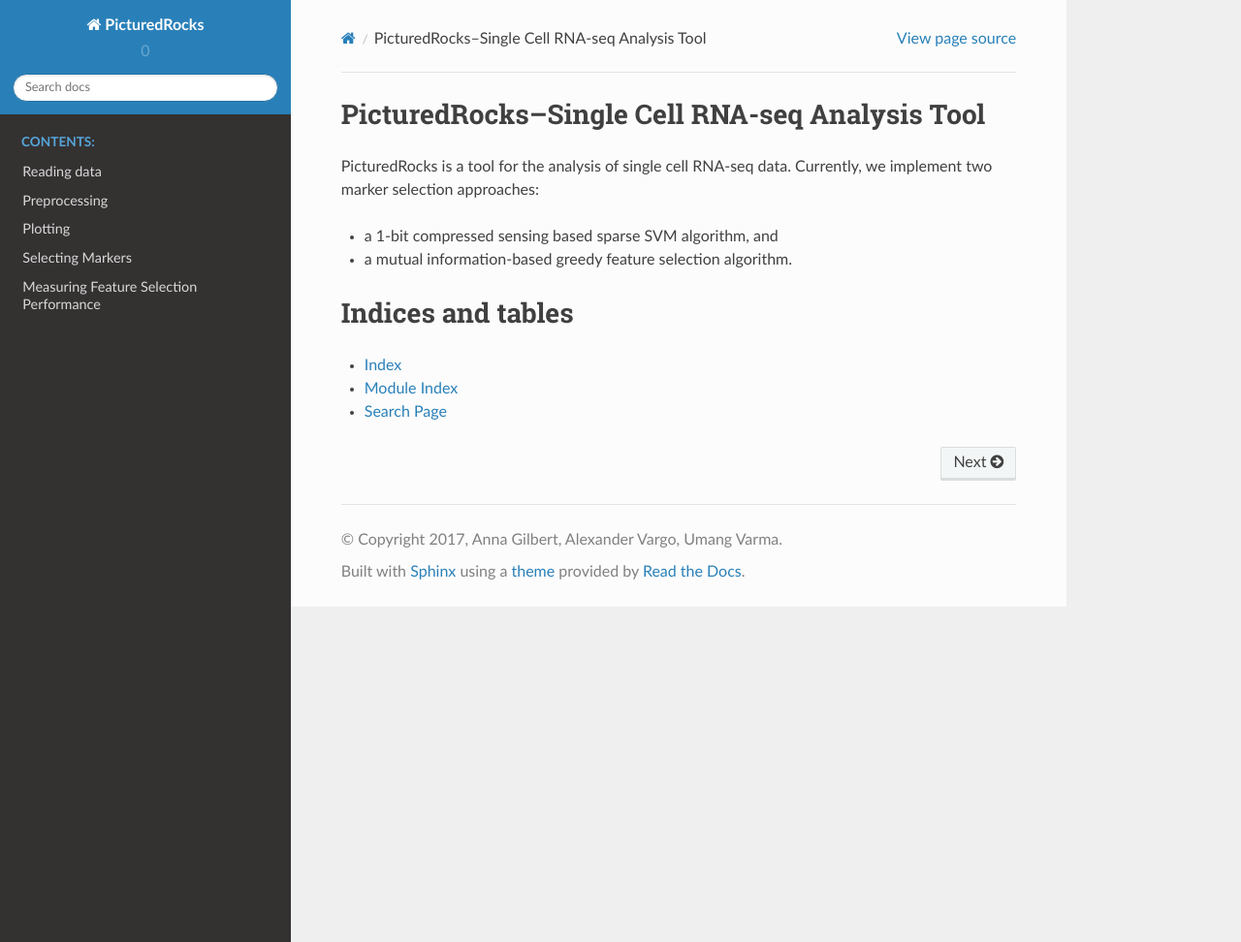
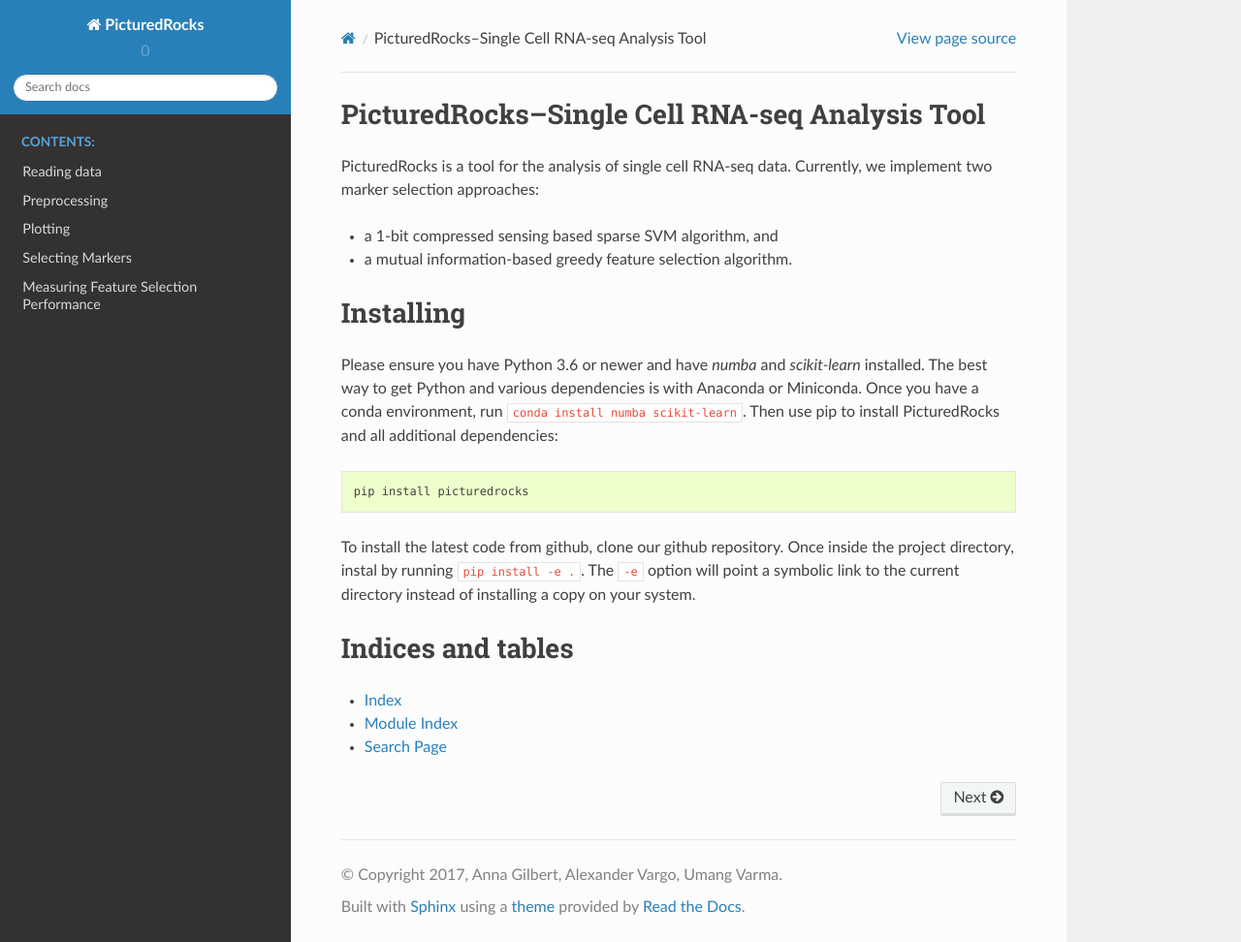
Before and after one commit to umangv/picturedrocks, a Sphinx documentation site: the page built from docs/index.rst, in a window 1280 px wide and 972 px high. Shown: the whole window at 97% size. Built offline with Sphinx 7.4.7 and the Read the Docs theme 2.0.0, drawn with Linux system fonts in a browser that asks for light colours.

Commit message:
Minor documentation changes

```diff
--- a/docs/index.rst
+++ b/docs/index.rst
@@ -11,6 +11,16 @@
 
 * a 1-bit compressed sensing based sparse SVM algorithm, and
 * a mutual information-based greedy feature selection algorithm.
+
+
+Installing
+==========
+
+Please ensure you have Python 3.6 or newer and have `numba` and `scikit-learn` installed. The best way to get Python and various dependencies is with Anaconda or Miniconda. Once you have a conda environment, run ``conda install numba scikit-learn``. Then use pip to install PicturedRocks and all additional dependencies::
+
+    pip install picturedrocks
+
+To install the latest code from github, clone our github repository. Once inside the project directory, instal by running ``pip install -e .``. The ``-e`` option will point a symbolic link to the current directory instead of installing a copy on your system.
 
 .. toctree::
    :maxdepth: 2
--- a/docs/markers.rst
+++ b/docs/markers.rst
@@ -21,7 +21,11 @@
 using :func:`picturedrocks.markers.makeinfoset` to generate such an object
 after appropriate normalization
 
-.. autofunction:: picturedrocks.markers.mutualinfo
+.. autoclass:: picturedrocks.markers.mutualinformation.iterative.MIM
+.. autoclass:: picturedrocks.markers.mutualinformation.iterative.CIFE
+.. autoclass:: picturedrocks.markers.mutualinformation.iterative.JMI
+.. autoclass:: picturedrocks.markers.mutualinformation.iterative.UniEntropy
+.. autoclass:: picturedrocks.markers.mutualinformation.iterative.CIFEUnsup
 
 Auxiliary Classes and Methods
 +++++++++++++++++++++++++++++
```
